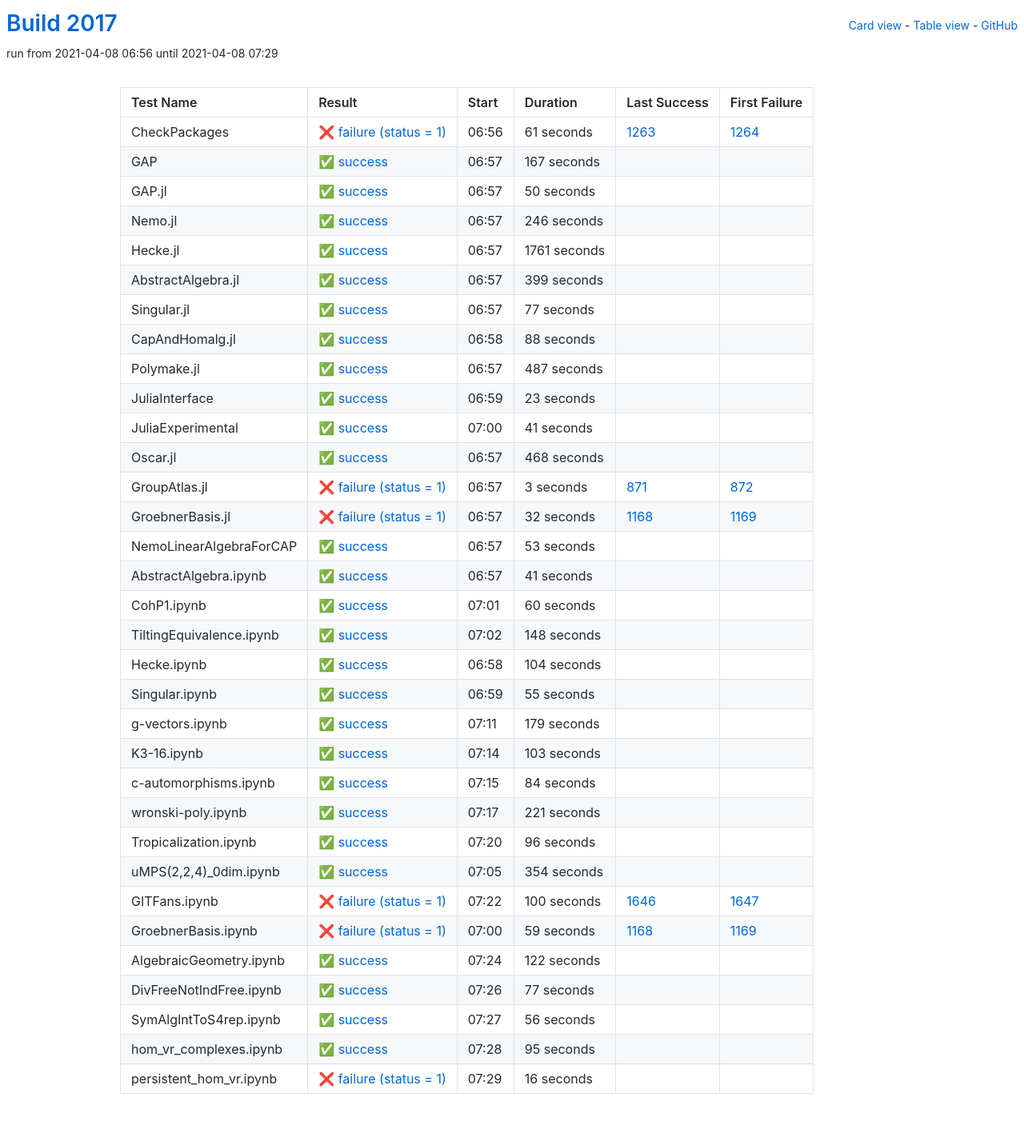
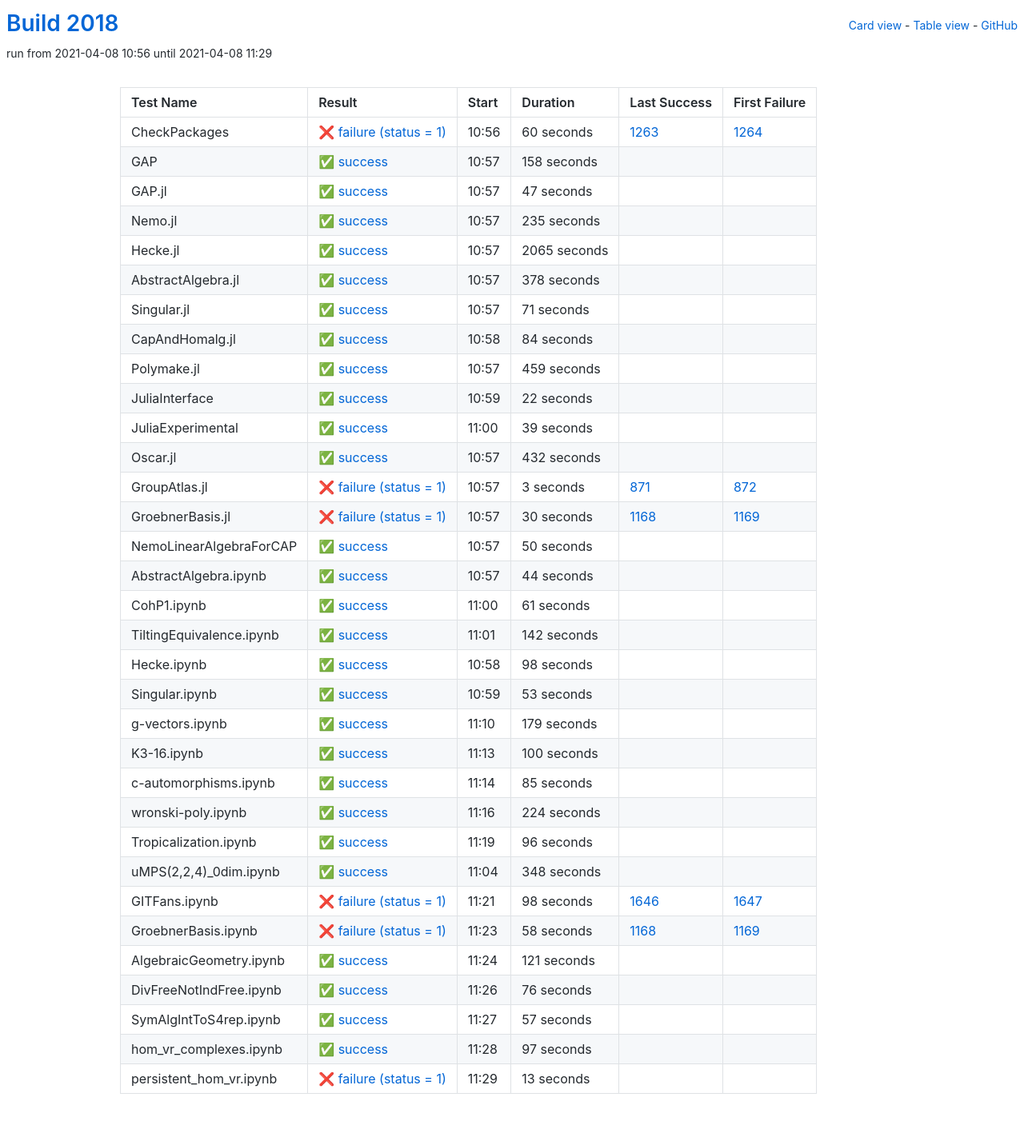
Before and after one commit to oscar-system/oscar-ci-status-stable, a Jekyll site: the page built from table.html, in a window 1280 px wide. Shown: the whole page at 80% size. Built offline with Jekyll 4.4.1, drawn with Linux system fonts in a browser that asks for light colours.

Commit message:
Build #2018

```diff
--- a/_data/ci.yml
+++ b/_data/ci.yml
@@ -1,6 +1,6 @@
 ---
-build: 2017
-build_url: https://oscarci.mathematik.uni-kl.de/job/oscar-stable/2017/
+build: 2018
+build_url: https://oscarci.mathematik.uni-kl.de/job/oscar-stable/2018/
 job: oscar-stable
 organization: oscar-system
 repo: oscar-ci-status-stable
@@ -8,152 +8,152 @@ repourl: https://github.com/oscar-system/oscar-ci-status-stable
 tests:
 - name: CheckPackages
   id: checkpackages
-  log: https://oscarci.mathematik.uni-kl.de/job/oscar-stable/2017/artifact/logs/build-2017/CheckPackages.log
-  start: 2021-04-08 06:56
+  log: https://oscarci.mathematik.uni-kl.de/job/oscar-stable/2018/artifact/logs/build-2018/CheckPackages.log
+  start: 2021-04-08 10:56
   success: false
   exitcode: 1
   status: failure
-  duration: 61
+  duration: 60
   last_success: 1263
   last_success_url: https://oscarci.mathematik.uni-kl.de/job/oscar-stable/1263/
   first_failure: 1264
   first_failure_url: https://oscarci.mathematik.uni-kl.de/job/oscar-stable/1264/
 - name: GAP
   id: gap
-  log: https://oscarci.mathematik.uni-kl.de/job/oscar-stable/2017/artifact/logs/build-2017/GAP.log
-  start: 2021-04-08 06:57
+  log: https://oscarci.mathematik.uni-kl.de/job/oscar-stable/2018/artifact/logs/build-2018/GAP.log
+  start: 2021-04-08 10:57
   success: true
   exitcode: 0
   status: success
-  duration: 167
+  duration: 158
   last_success: false
   last_success_url:
   first_failure: false
   first_failure_url:
 - name: GAP.jl
   id: gap-jl
-  log: https://oscarci.mathematik.uni-kl.de/job/oscar-stable/2017/artifact/logs/build-2017/GAP.jl.log
-  start: 2021-04-08 06:57
+  log: https://oscarci.mathematik.uni-kl.de/job/oscar-stable/2018/artifact/logs/build-2018/GAP.jl.log
+  start: 2021-04-08 10:57
   success: true
   exitcode: 0
   status: success
-  duration: 50
+  duration: 47
   last_success: false
   last_success_url:
   first_failure: false
   first_failure_url:
 - name: Nemo.jl
   id: nemo-jl
-  log: https://oscarci.mathematik.uni-kl.de/job/oscar-stable/2017/artifact/logs/build-2017/Nemo.jl.log
-  start: 2021-04-08 06:57
+  log: https://oscarci.mathematik.uni-kl.de/job/oscar-stable/2018/artifact/logs/build-2018/Nemo.jl.log
+  start: 2021-04-08 10:57
   success: true
   exitcode: 0
   status: success
-  duration: 246
+  duration: 235
   last_success: false
   last_success_url:
   first_failure: false
   first_failure_url:
 - name: Hecke.jl
   id: hecke-jl
-  log: https://oscarci.mathematik.uni-kl.de/job/oscar-stable/2017/artifact/logs/build-2017/Hecke.jl.log
-  start: 2021-04-08 06:57
+  log: https://oscarci.mathematik.uni-kl.de/job/oscar-stable/2018/artifact/logs/build-2018/Hecke.jl.log
+  start: 2021-04-08 10:57
   success: true
   exitcode: 0
   status: success
-  duration: 1761
+  duration: 2065
   last_success: false
   last_success_url:
   first_failure: false
   first_failure_url:
 - name: AbstractAlgebra.jl
   id: abstractalgebra-jl
-  log: https://oscarci.mathematik.uni-kl.de/job/oscar-stable/2017/artifact/logs/build-2017/AbstractAlgebra.jl.log
-  start: 2021-04-08 06:57
+  log: https://oscarci.mathematik.uni-kl.de/job/oscar-stable/2018/artifact/logs/build-2018/AbstractAlgebra.jl.log
+  start: 2021-04-08 10:57
   success: true
   exitcode: 0
   status: success
-  duration: 399
+  duration: 378
   last_success: false
   last_success_url:
   first_failure: false
   first_failure_url:
 - name: Singular.jl
   id: singular-jl
-  log: https://oscarci.mathematik.uni-kl.de/job/oscar-stable/2017/artifact/logs/build-2017/Singular.jl.log
-  start: 2021-04-08 06:57
+  log: https://oscarci.mathematik.uni-kl.de/job/oscar-stable/2018/artifact/logs/build-2018/Singular.jl.log
+  start: 2021-04-08 10:57
   success: true
   exitcode: 0
   status: success
-  duration: 77
+  duration: 71
   last_success: false
   last_success_url:
   first_failure: false
   first_failure_url:
 - name: CapAndHomalg.jl
   id: capandhomalg-jl
-  log: https://oscarci.mathematik.uni-kl.de/job/oscar-stable/2017/artifact/logs/build-2017/CapAndHomalg.jl.log
-  start: 2021-04-08 06:58
+  log: https://oscarci.mathematik.uni-kl.de/job/oscar-stable/2018/artifact/logs/build-2018/CapAndHomalg.jl.log
+  start: 2021-04-08 10:58
   success: true
   exitcode: 0
   status: success
-  duration: 88
+  duration: 84
   last_success: false
   last_success_url:
   first_failure: false
   first_failure_url:
 - name: Polymake.jl
   id: polymake-jl
-  log: https://oscarci.mathematik.uni-kl.de/job/oscar-stable/2017/artifact/logs/build-2017/Polymake.jl.log
-  start: 2021-04-08 06:57
+  log: https://oscarci.mathematik.uni-kl.de/job/oscar-stable/2018/artifact/logs/build-2018/Polymake.jl.log
+  start: 2021-04-08 10:57
   success: true
   exitcode: 0
   status: success
-  duration: 487
+  duration: 459
   last_success: false
   last_success_url:
   first_failure: false
   first_failure_url:
 - name: JuliaInterface
   id: juliainterface
-  log: https://oscarci.mathematik.uni-kl.de/job/oscar-stable/2017/artifact/logs/build-2017/JuliaInterface.log
-  start: 2021-04-08 06:59
+  log: https://oscarci.mathematik.uni-kl.de/job/oscar-stable/2018/artifact/logs/build-2018/JuliaInterface.log
+  start: 2021-04-08 10:59
   success: true
   exitcode: 0
   status: success
-  duration: 23
+  duration: 22
   last_success: false
   last_success_url:
   first_failure: false
   first_failure_url:
 - name: JuliaExperimental
   id: juliaexperimental
-  log: https://oscarci.mathematik.uni-kl.de/job/oscar-stable/2017/artifact/logs/build-2017/JuliaExperimental.log
-  start: 2021-04-08 07:00
+  log: https://oscarci.mathematik.uni-kl.de/job/oscar-stable/2018/artifact/logs/build-2018/JuliaExperimental.log
+  start: 2021-04-08 11:00
   success: true
   exitcode: 0
   status: success
-  duration: 41
+  duration: 39
   last_success: false
   last_success_url:
   first_failure: false
   first_failure_url:
 - name: Oscar.jl
   id: oscar-jl
-  log: https://oscarci.mathematik.uni-kl.de/job/oscar-stable/2017/artifact/logs/build-2017/Oscar.jl.log
-  start: 2021-04-08 06:57
+  log: https://oscarci.mathematik.uni-kl.de/job/oscar-stable/2018/artifact/logs/build-2018/Oscar.jl.log
+  start: 2021-04-08 10:57
   success: true
   exitcode: 0
   status: success
-  duration: 468
+  duration: 432
   last_success: false
   last_success_url:
   first_failure: false
   first_failure_url:
 - name: GroupAtlas.jl
   id: groupatlas-jl
-  log: https://oscarci.mathematik.uni-kl.de/job/oscar-stable/2017/artifact/logs/build-2017/GroupAtlas.jl.log
-  start: 2021-04-08 06:57
+  log: https://oscarci.mathematik.uni-kl.de/job/oscar-stable/2018/artifact/logs/build-2018/GroupAtlas.jl.log
+  start: 2021-04-08 10:57
   success: false
   exitcode: 1
   status: failure
@@ -164,20 +164,80 @@ tests:
   first_failure_url: https://oscarci.mathematik.uni-kl.de/job/oscar-stable/872/
 - name: GroebnerBasis.jl
   id: groebnerbasis-jl
-  log: https://oscarci.mathematik.uni-kl.de/job/oscar-stable/2017/artifact/logs/build-2017/GroebnerBasis.jl.log
-  start: 2021-04-08 06:57
+  log: https://oscarci.mathematik.uni-kl.de/job/oscar-stable/2018/artifact/logs/build-2018/GroebnerBasis.jl.log
+  start: 2021-04-08 10:57
   success: false
   exitcode: 1
   status: failure
-  duration: 32
+  duration: 30
   last_success: 1168
   last_success_url: https://oscarci.mathematik.uni-kl.de/job/oscar-stable/1168/
   first_failure: 1169
   first_failure_url: https://oscarci.mathematik.uni-kl.de/job/oscar-stable/1169/
 - name: NemoLinearAlgebraForCAP
   id: nemolinearalgebraforcap
-  log: https://oscarci.mathematik.uni-kl.de/job/oscar-stable/2017/artifact/logs/build-2017/NemoLinearAlgebraForCAP.log
-  start: 2021-04-08 06:57
+  log: https://oscarci.mathematik.uni-kl.de/job/oscar-stable/2018/artifact/logs/build-2018/NemoLinearAlgebraForCAP.log
+  start: 2021-04-08 10:57
+  success: true
+  exitcode: 0
+  status: success
+  duration: 50
+  last_success: false
+  last_success_url:
+  first_failure: false
+  first_failure_url:
+- name: AbstractAlgebra.ipynb
+  id: abstractalgebra-ipynb
+  log: https://oscarci.mathematik.uni-kl.de/job/oscar-stable/2018/artifact/logs/build-2018/AbstractAlgebra.ipynb.log
+  start: 2021-04-08 10:57
+  success: true
+  exitcode: 0
+  status: success
+  duration: 44
+  last_success: false
+  last_success_url:
+  first_failure: false
+  first_failure_url:
+- name: CohP1.ipynb
+  id: cohp1-ipynb
+  log: https://oscarci.mathematik.uni-kl.de/job/oscar-stable/2018/artifact/logs/build-2018/CohP1.ipynb.log
+  start: 2021-04-08 11:00
+  success: true
+  exitcode: 0
+  status: success
+  duration: 61
+  last_success: false
+  last_success_url:
+  first_failure: false
+  first_failure_url:
+- name: TiltingEquivalence.ipynb
+  id: tiltingequivalence-ipynb
+  log: https://oscarci.mathematik.uni-kl.de/job/oscar-stable/2018/artifact/logs/build-2018/TiltingEquivalence.ipynb.log
+  start: 2021-04-08 11:01
+  success: true
+  exitcode: 0
+  status: success
+  duration: 142
+  last_success: false
+  last_success_url:
+  first_failure: false
+  first_failure_url:
+- name: Hecke.ipynb
+  id: hecke-ipynb
+  log: https://oscarci.mathematik.uni-kl.de/job/oscar-stable/2018/artifact/logs/build-2018/Hecke.ipynb.log
+  start: 2021-04-08 10:58
+  success: true
+  exitcode: 0
+  status: success
+  duration: 98
+  last_success: false
+  last_success_url:
+  first_failure: false
+  first_failure_url:
+- name: Singular.ipynb
+  id: singular-ipynb
+  log: https://oscarci.mathematik.uni-kl.de/job/oscar-stable/2018/artifact/logs/build-2018/Singular.ipynb.log
+  start: 2021-04-08 10:59
   success: true
   exitcode: 0
   status: success
@@ -186,70 +246,10 @@ tests:
   last_success_url:
   first_failure: false
   first_failure_url:
-- name: AbstractAlgebra.ipynb
-  id: abstractalgebra-ipynb
-  log: https://oscarci.mathematik.uni-kl.de/job/oscar-stable/2017/artifact/logs/build-2017/AbstractAlgebra.ipynb.log
-  start: 2021-04-08 06:57
-  success: true
-  exitcode: 0
-  status: success
-  duration: 41
-  last_success: false
-  last_success_url:
-  first_failure: false
-  first_failure_url:
-- name: CohP1.ipynb
-  id: cohp1-ipynb
-  log: https://oscarci.mathematik.uni-kl.de/job/oscar-stable/2017/artifact/logs/build-2017/CohP1.ipynb.log
-  start: 2021-04-08 07:01
-  success: true
-  exitcode: 0
-  status: success
-  duration: 60
-  last_success: false
-  last_success_url:
-  first_failure: false
-  first_failure_url:
-- name: TiltingEquivalence.ipynb
-  id: tiltingequivalence-ipynb
-  log: https://oscarci.mathematik.uni-kl.de/job/oscar-stable/2017/artifact/logs/build-2017/TiltingEquivalence.ipynb.log
-  start: 2021-04-08 07:02
-  success: true
-  exitcode: 0
-  status: success
-  duration: 148
-  last_success: false
-  last_success_url:
-  first_failure: false
-  first_failure_url:
-- name: Hecke.ipynb
-  id: hecke-ipynb
-  log: https://oscarci.mathematik.uni-kl.de/job/oscar-stable/2017/artifact/logs/build-2017/Hecke.ipynb.log
-  start: 2021-04-08 06:58
-  success: true
-  exitcode: 0
-  status: success
-  duration: 104
-  last_success: false
-  last_success_url:
-  first_failure: false
-  first_failure_url:
-- name: Singular.ipynb
-  id: singular-ipynb
-  log: https://oscarci.mathematik.uni-kl.de/job/oscar-stable/2017/artifact/logs/build-2017/Singular.ipynb.log
-  start: 2021-04-08 06:59
-  success: true
-  exitcode: 0
-  status: success
-  duration: 55
-  last_success: false
-  last_success_url:
-  first_failure: false
-  first_failure_url:
 - name: g-vectors.ipynb
   id: g-vectors-ipynb
-  log: https://oscarci.mathematik.uni-kl.de/job/oscar-stable/2017/artifact/logs/build-2017/g-vectors.ipynb.log
-  start: 2021-04-08 07:11
+  log: https://oscarci.mathematik.uni-kl.de/job/oscar-stable/2018/artifact/logs/build-2018/g-vectors.ipynb.log
+  start: 2021-04-08 11:10
   success: true
   exitcode: 0
   status: success
@@ -260,44 +260,44 @@ tests:
   first_failure_url:
 - name: K3-16.ipynb
   id: k3-16-ipynb
-  log: https://oscarci.mathematik.uni-kl.de/job/oscar-stable/2017/artifact/logs/build-2017/K3-16.ipynb.log
-  start: 2021-04-08 07:14
+  log: https://oscarci.mathematik.uni-kl.de/job/oscar-stable/2018/artifact/logs/build-2018/K3-16.ipynb.log
+  start: 2021-04-08 11:13
   success: true
   exitcode: 0
   status: success
-  duration: 103
+  duration: 100
   last_success: false
   last_success_url:
   first_failure: false
   first_failure_url:
 - name: c-automorphisms.ipynb
   id: c-automorphisms-ipynb
-  log: https://oscarci.mathematik.uni-kl.de/job/oscar-stable/2017/artifact/logs/build-2017/c-automorphisms.ipynb.log
-  start: 2021-04-08 07:15
+  log: https://oscarci.mathematik.uni-kl.de/job/oscar-stable/2018/artifact/logs/build-2018/c-automorphisms.ipynb.log
+  start: 2021-04-08 11:14
   success: true
   exitcode: 0
   status: success
-  duration: 84
+  duration: 85
   last_success: false
   last_success_url:
   first_failure: false
   first_failure_url:
 - name: wronski-poly.ipynb
   id: wronski-poly-ipynb
-  log: https://oscarci.mathematik.uni-kl.de/job/oscar-stable/2017/artifact/logs/build-2017/wronski-poly.ipynb.log
-  start: 2021-04-08 07:17
+  log: https://oscarci.mathematik.uni-kl.de/job/oscar-stable/2018/artifact/logs/build-2018/wronski-poly.ipynb.log
+  start: 2021-04-08 11:16
   success: true
   exitcode: 0
   status: success
-  duration: 221
+  duration: 224
   last_success: false
   last_success_url:
   first_failure: false
   first_failure_url:
 - name: Tropicalization.ipynb
   id: tropicalization-ipynb
-  log: https://oscarci.mathematik.uni-kl.de/job/oscar-stable/2017/artifact/logs/build-2017/Tropicalization.ipynb.log
-  start: 2021-04-08 07:20
+  log: https://oscarci.mathematik.uni-kl.de/job/oscar-stable/2018/artifact/logs/build-2018/Tropicalization.ipynb.log
+  start: 2021-04-08 11:19
   success: true
   exitcode: 0
   status: success
@@ -308,96 +308,96 @@ tests:
   first_failure_url:
 - name: uMPS(2,2,4)_0dim.ipynb
   id: umps-2-2-4-0dim-ipynb
-  log: https://oscarci.mathematik.uni-kl.de/job/oscar-stable/2017/artifact/logs/build-2017/uMPS-2-2-4-_0dim.ipynb.log
-  start: 2021-04-08 07:05
+  log: https://oscarci.mathematik.uni-kl.de/job/oscar-stable/2018/artifact/logs/build-2018/uMPS-2-2-4-_0dim.ipynb.log
+  start: 2021-04-08 11:04
   success: true
   exitcode: 0
   status: success
-  duration: 354
+  duration: 348
   last_success: false
   last_success_url:
   first_failure: false
   first_failure_url:
 - name: GITFans.ipynb
   id: gitfans-ipynb
-  log: https://oscarci.mathematik.uni-kl.de/job/oscar-stable/2017/artifact/logs/build-2017/GITFans.ipynb.log
-  start: 2021-04-08 07:22
+  log: https://oscarci.mathematik.uni-kl.de/job/oscar-stable/2018/artifact/logs/build-2018/GITFans.ipynb.log
+  start: 2021-04-08 11:21
   success: false
   exitcode: 1
   status: failure
-  duration: 100
+  duration: 98
   last_success: 1646
   last_success_url: https://oscarci.mathematik.uni-kl.de/job/oscar-stable/1646/
   first_failure: 1647
   first_failure_url: https://oscarci.mathematik.uni-kl.de/job/oscar-stable/1647/
 - name: GroebnerBasis.ipynb
   id: groebnerbasis-ipynb
-  log: https://oscarci.mathematik.uni-kl.de/job/oscar-stable/2017/artifact/logs/build-2017/GroebnerBasis.ipynb.log
-  start: 2021-04-08 07:00
+  log: https://oscarci.mathematik.uni-kl.de/job/oscar-stable/2018/artifact/logs/build-2018/GroebnerBasis.ipynb.log
+  start: 2021-04-08 11:23
   success: false
   exitcode: 1
   status: failure
-  duration: 59
+  duration: 58
   last_success: 1168
   last_success_url: https://oscarci.mathematik.uni-kl.de/job/oscar-stable/1168/
   first_failure: 1169
   first_failure_url: https://oscarci.mathematik.uni-kl.de/job/oscar-stable/1169/
 - name: AlgebraicGeometry.ipynb
   id: algebraicgeometry-ipynb
-  log: https://oscarci.mathematik.uni-kl.de/job/oscar-stable/2017/artifact/logs/build-2017/AlgebraicGeometry.ipynb.log
-  start: 2021-04-08 07:24
+  log: https://oscarci.mathematik.uni-kl.de/job/oscar-stable/2018/artifact/logs/build-2018/AlgebraicGeometry.ipynb.log
+  start: 2021-04-08 11:24
   success: true
   exitcode: 0
   status: success
-  duration: 122
+  duration: 121
   last_success: false
   last_success_url:
   first_failure: false
   first_failure_url:
 - name: DivFreeNotIndFree.ipynb
   id: divfreenotindfree-ipynb
-  log: https://oscarci.mathematik.uni-kl.de/job/oscar-stable/2017/artifact/logs/build-2017/DivFreeNotIndFree.ipynb.log
-  start: 2021-04-08 07:26
+  log: https://oscarci.mathematik.uni-kl.de/job/oscar-stable/2018/artifact/logs/build-2018/DivFreeNotIndFree.ipynb.log
+  start: 2021-04-08 11:26
   success: true
   exitcode: 0
   status: success
-  duration: 77
+  duration: 76
   last_success: false
   last_success_url:
   first_failure: false
   first_failure_url:
 - name: SymAlgIntToS4rep.ipynb
   id: symalginttos4rep-ipynb
-  log: https://oscarci.mathematik.uni-kl.de/job/oscar-stable/2017/artifact/logs/build-2017/SymAlgIntToS4rep.ipynb.log
-  start: 2021-04-08 07:27
+  log: https://oscarci.mathematik.uni-kl.de/job/oscar-stable/2018/artifact/logs/build-2018/SymAlgIntToS4rep.ipynb.log
+  start: 2021-04-08 11:27
   success: true
   exitcode: 0
   status: success
-  duration: 56
+  duration: 57
   last_success: false
   last_success_url:
   first_failure: false
   first_failure_url:
 - name: hom_vr_complexes.ipynb
   id: hom-vr-complexes-ipynb
-  log: https://oscarci.mathematik.uni-kl.de/job/oscar-stable/2017/artifact/logs/build-2017/hom_vr_complexes.ipynb.log
-  start: 2021-04-08 07:28
+  log: https://oscarci.mathematik.uni-kl.de/job/oscar-stable/2018/artifact/logs/build-2018/hom_vr_complexes.ipynb.log
+  start: 2021-04-08 11:28
   success: true
   exitcode: 0
   status: success
-  duration: 95
+  duration: 97
   last_success: false
   last_success_url:
   first_failure: false
   first_failure_url:
 - name: persistent_hom_vr.ipynb
   id: persistent-hom-vr-ipynb
-  log: https://oscarci.mathematik.uni-kl.de/job/oscar-stable/2017/artifact/logs/build-2017/persistent_hom_vr.ipynb.log
-  start: 2021-04-08 07:29
+  log: https://oscarci.mathematik.uni-kl.de/job/oscar-stable/2018/artifact/logs/build-2018/persistent_hom_vr.ipynb.log
+  start: 2021-04-08 11:29
   success: false
   exitcode: 1
   status: failure
-  duration: 16
+  duration: 13
   last_success: false
   last_success_url:
   first_failure: false
```
Also changed, not shown: README.md.
